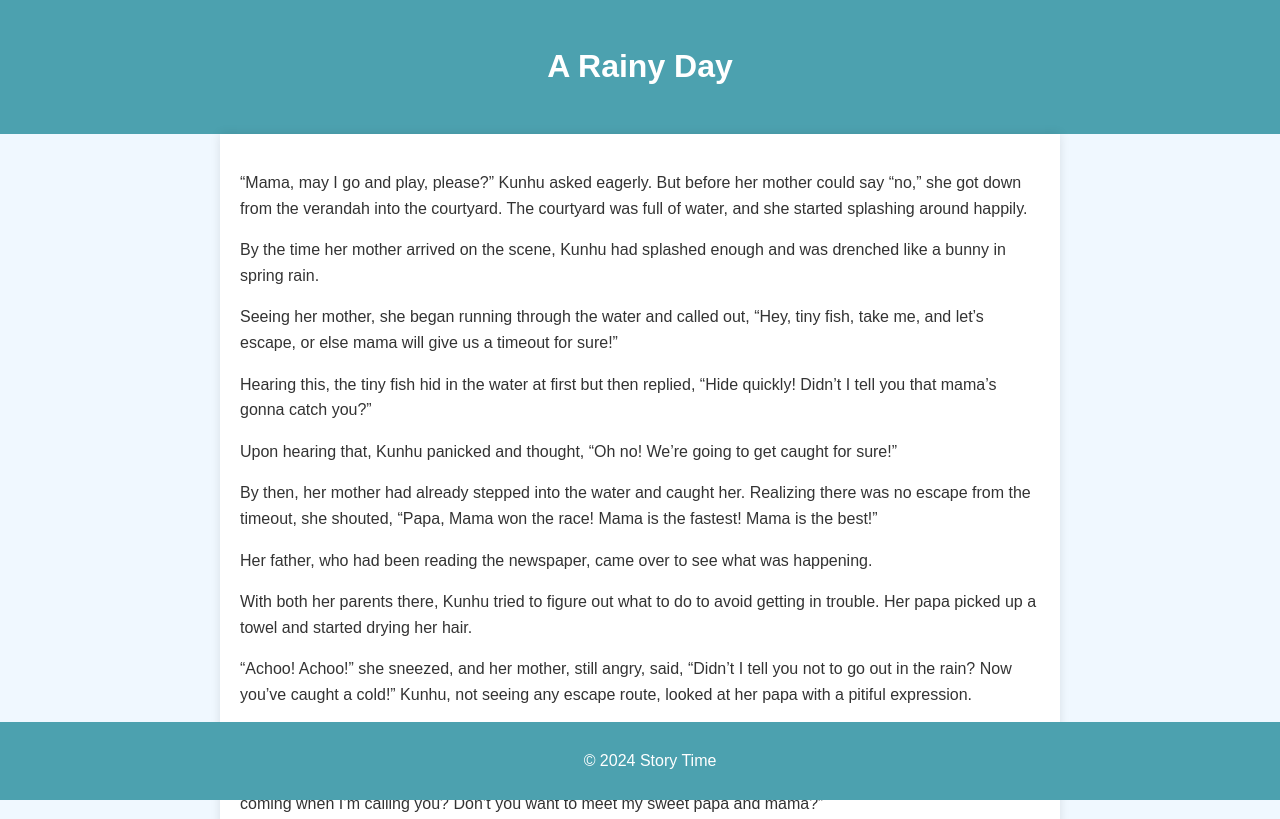
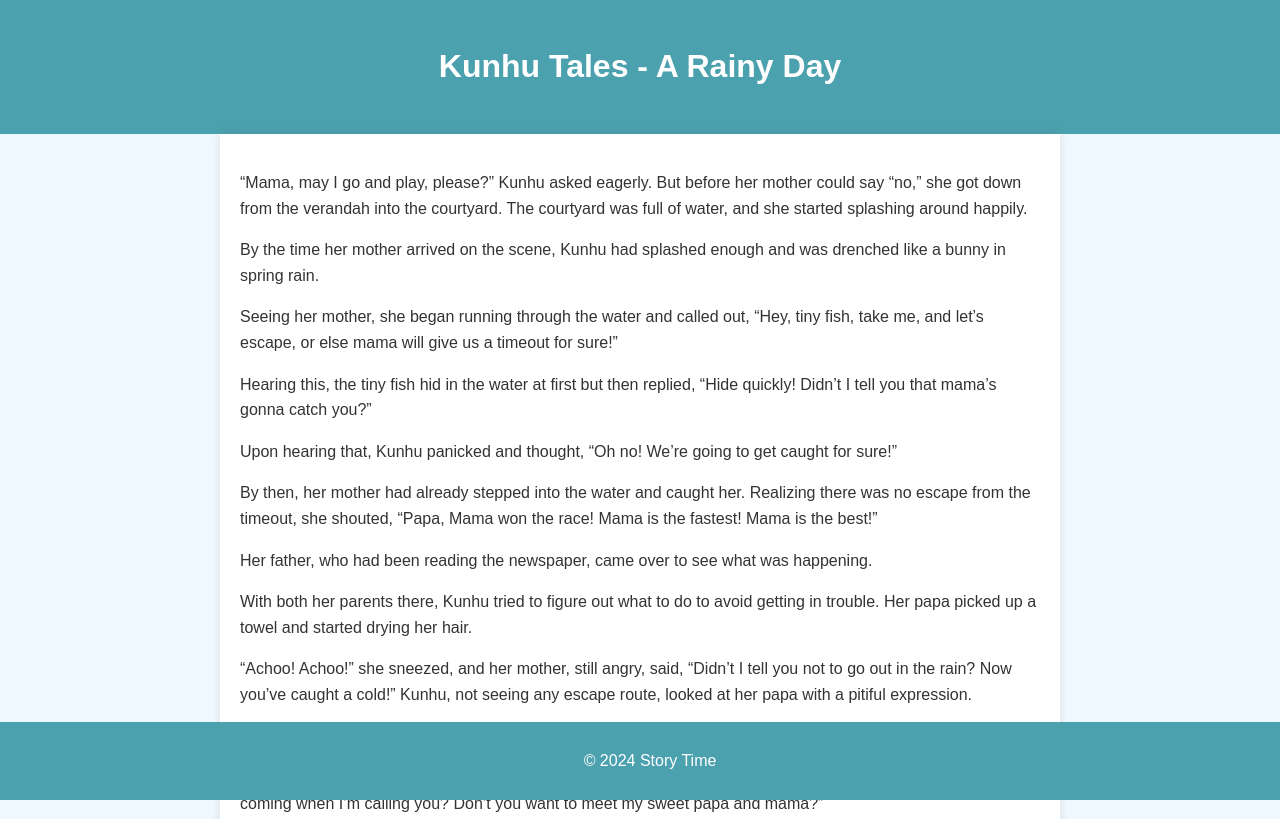
Before and after one commit to nidhinmk/tales, a plain HTML site: page index.html in a window 1280 px wide. Shown: the top 819 px of the page. Drawn offline with Linux system fonts and the light colour scheme.

Commit message:
Update index.html

```diff
--- a/index.html
+++ b/index.html
@@ -8,7 +8,7 @@
 </head>
 <body>
 <header>
-    <h1>A Rainy Day</h1>
+    <h1>Kunhu Tales - A Rainy Day</h1>
 </header>
 <main>
     <p>“Mama, may I go and play, please?” Kunhu asked eagerly. But before her mother could say “no,” she got down from the verandah into the courtyard. The courtyard was full of water, and she started splashing around happily.</p>
```
